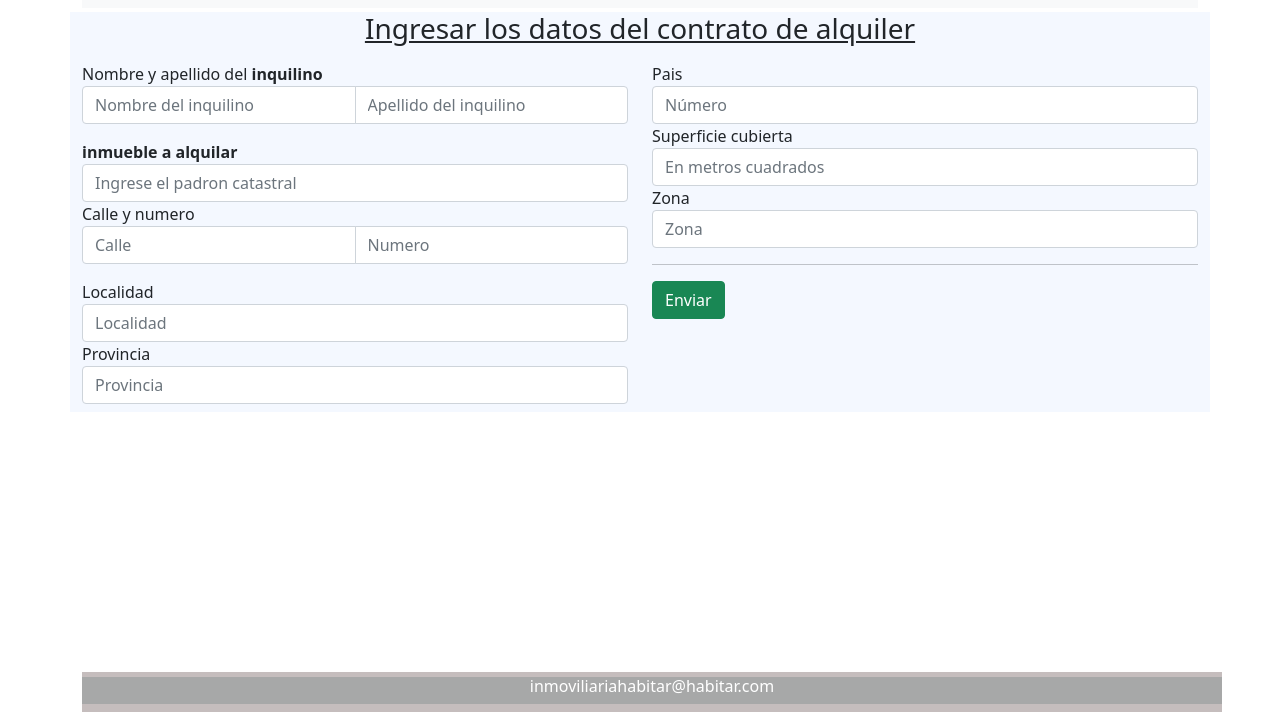
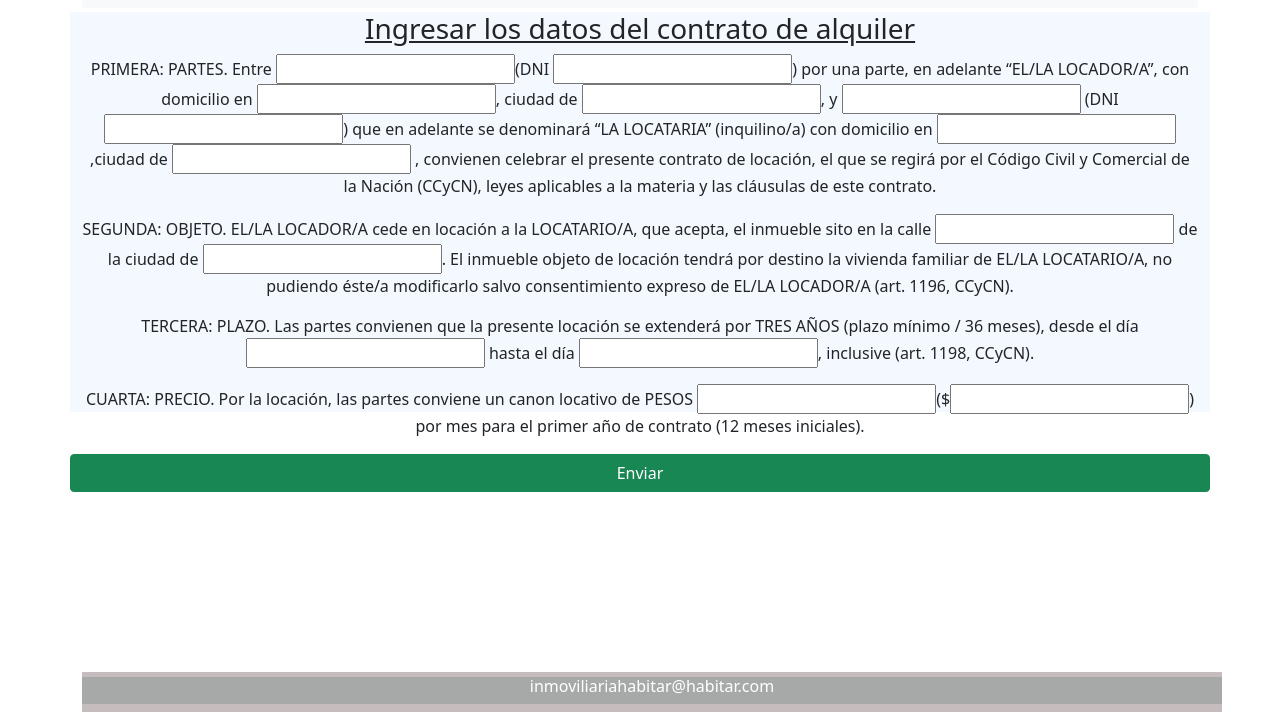
Before and after one commit to MRobertaMendoza/INMOBILIARIA_HABITA, a plain HTML site: page contratoAlquiler.html in a window 1280 px wide. Shown: the part 88-800 px from the top of the page. Drawn offline with Linux system fonts and the light colour scheme.

Commit message:
arroglo el contrato alquiler

```diff
--- a/contratoAlquiler.html
+++ b/contratoAlquiler.html
@@ -72,11 +72,11 @@
         </div>
     </nav>
 
-</header>
+  </header>
   <section class="main">
     <article class="main row">
       <div><h3><u>Ingresar los datos del contrato de alquiler</u></h3></div>
-        <form class="col-xs-12 col-sm-12 col-md-6 col-lg-6" id="formularioDeLogueo">
+    <!--<form class="col-xs-12 col-sm-12 col-md-6 col-lg-6" id="formularioDeLogueo">
           <label for="nombre">Nombre y apellido del <b>inquilino</b></label>
             <div class="input-group mb-3">
                 <input type="text" class="form-control" placeholder="Nombre del inquilino" aria-label="Username" id="inputForm">
@@ -104,7 +104,7 @@
               </div>
 
 
-          </form>
+            </form>
           <form class="col-xs-12 col-sm-12 col-md-6 col-lg-6" id="formularioDeLogueo">
 
               <div class="form-group">
@@ -124,23 +124,41 @@
 
             <button type="submit" class="btn btn-success">Enviar</button>
 
-          </form>
+          </form>-->
+          <div>
+            <p>
+              PRIMERA: PARTES. Entre <input></input>(DNI <input></input>) por una
+parte, en adelante “EL/LA LOCADOR/A”, con domicilio en
+<input></input>, ciudad de <input></input>, y <input></input> (DNI
+<input></input>) que en adelante se denominará “LA LOCATARIA” (inquilino/a)
+con domicilio en <input></input>,ciudad de <input></input> , convienen celebrar el presente
+contrato de locación, el que se regirá por el Código Civil y Comercial de la Nación
+(CCyCN), leyes aplicables a la materia y las cláusulas de este contrato.</p>
+<p>SEGUNDA: OBJETO. EL/LA LOCADOR/A cede en locación a la
+LOCATARIO/A, que acepta, el inmueble sito en la calle
+<input></input> de la ciudad de <input></input>. El inmueble objeto
+de locación tendrá por destino la vivienda familiar de EL/LA LOCATARIO/A, no
+pudiendo éste/a modificarlo salvo consentimiento expreso de EL/LA
+LOCADOR/A (art. 1196, CCyCN).</p>
+<p>TERCERA: PLAZO. Las partes convienen que la presente locación se extenderá
+por TRES AÑOS (plazo mínimo / 36 meses), desde el día <input></input> hasta el día
+<input></input>, inclusive (art. 1198, CCyCN).</p>
+<p>CUARTA: PRECIO. Por la locación, las partes conviene un canon locativo de
+PESOS <input></input>($<input></input>) por mes para el primer año de
+contrato (12 meses iniciales). </p>
+          </div>
+          <button type="submit" class="btn btn-success">Enviar</button>
 
      </article>
 
     </section>
 
-     <footer class="container">
+    <footer class="container">
       <div class="main row">
-          <aside><h6>inmoviliariahabitar@habitar.com</h6></aside>
+        <aside><h6>inmoviliariahabitar@habitar.com</h6></aside>
 
       </div>
-  </footer>
-
-
-
-
-
+    </footer>
 
 
     <script src="js/jquery.js"></script>
```
